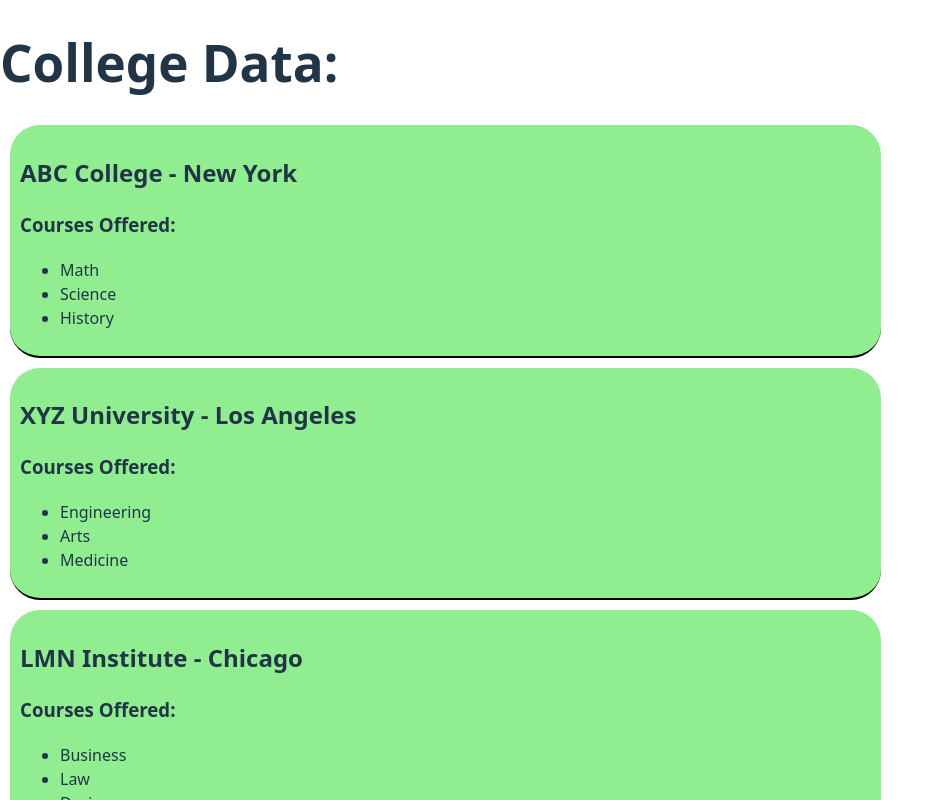
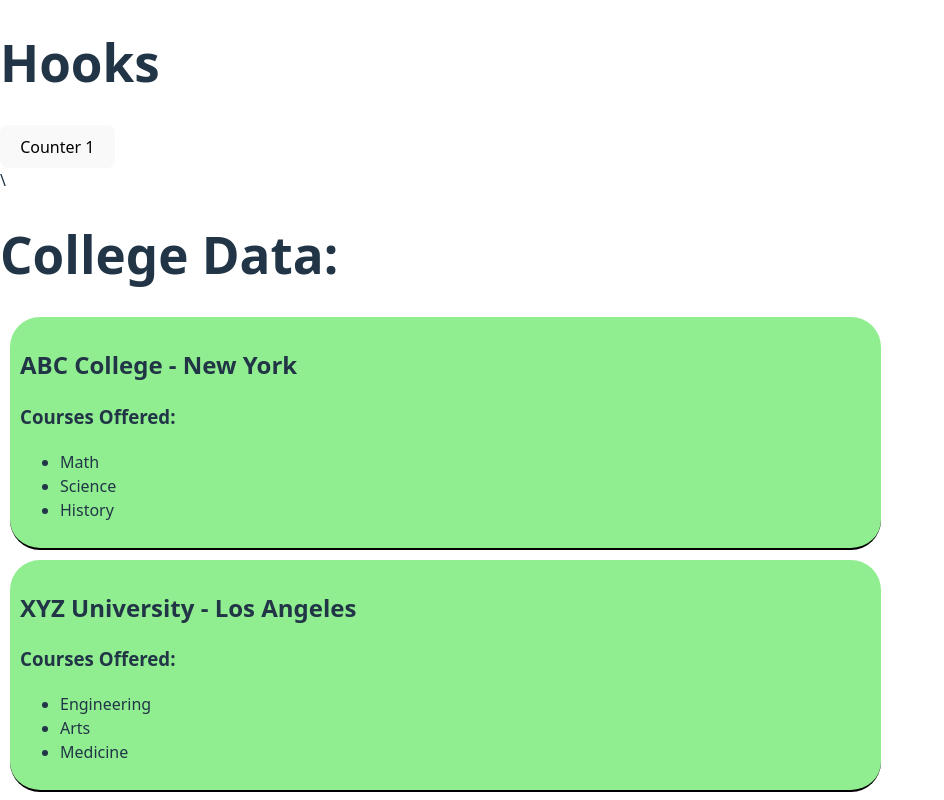
Before and after one commit to MahekSheth01/ReactJS, a React (Vite) app: page / in a window 1280 px wide. Shown: the top 800 px of the page, without its empty margins (0-944 px from the left). Built offline with nearby package versions, Linux system fonts and the light colour scheme.

Commit message:
UseEffect Hook

```diff
--- a/src/App.jsx
+++ b/src/App.jsx
@@ -17,7 +17,7 @@ import DropDown from "./DropDown";
 import Loop from "./Loop";
 import Clock from "./Clock";
 import NestedLoop from "./NestedLoop";
-
+import Hook from "./Hook";
 function App(){
   function handleClick(){
     alert("Button Clicked");
@@ -80,7 +80,8 @@ let userDetails2={
   }
   return (
     <div>
-      <NestedLoop/>
+      <Hook/>
+\      <NestedLoop/>
       <h1>Select Colour</h1>
       <select onChange={changeColor} name="clock" id="">
         <option value="green">Green</option>
--- /dev/null
+++ b/src/Hook.jsx
@@ -0,0 +1,27 @@
+import React, { use } from 'react'
+import { useEffect } from 'react';
+const Hook = () => {
+    const [count,setCount]=React.useState(0);
+    function handleClick(){
+        setCount(count+1);
+        console.log(count);
+    }
+    function hello(){
+        console.log("Hello World");
+    }
+    useEffect(()=>{
+    hello()},[])
+    useEffect(()=>{
+        handleClick();
+    },[]);
+
+  return (
+    <div>
+      <h1>Hooks</h1>
+
+      <button onClick={handleClick}>Counter {count}</button>
+    </div>
+  )
+}
+
+export default Hook
```
